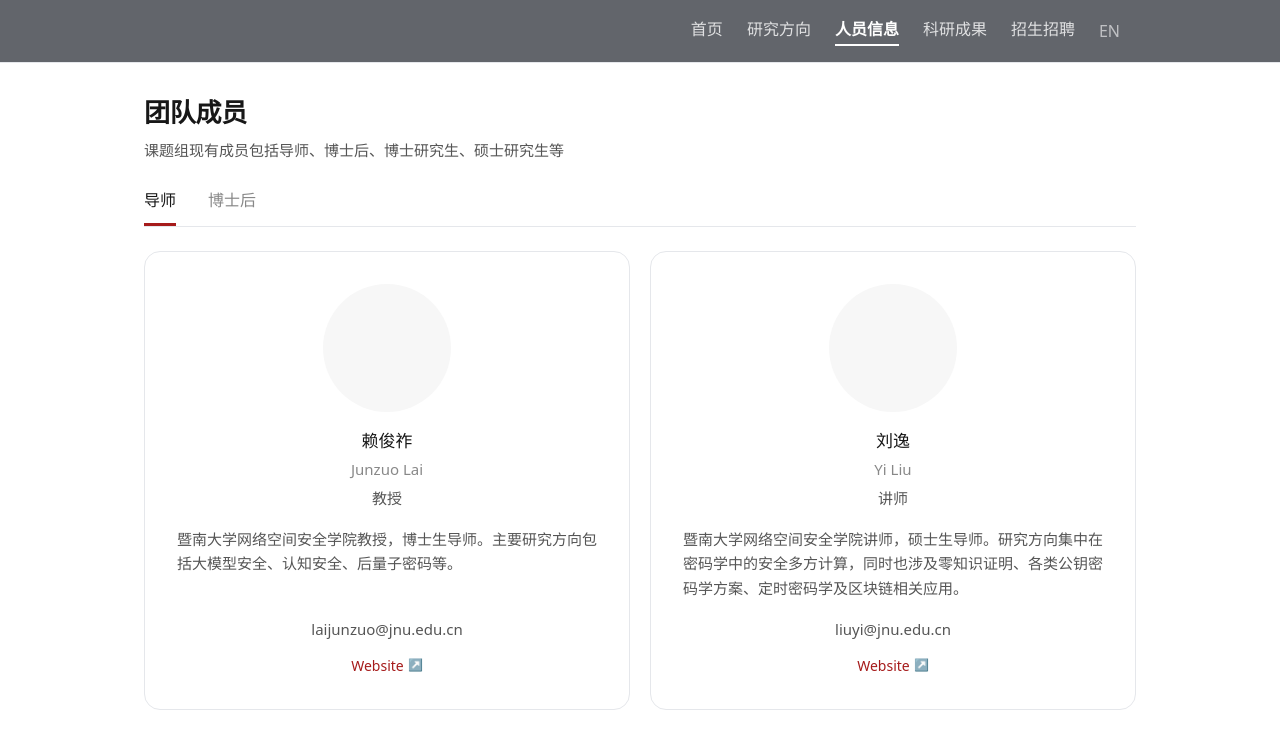
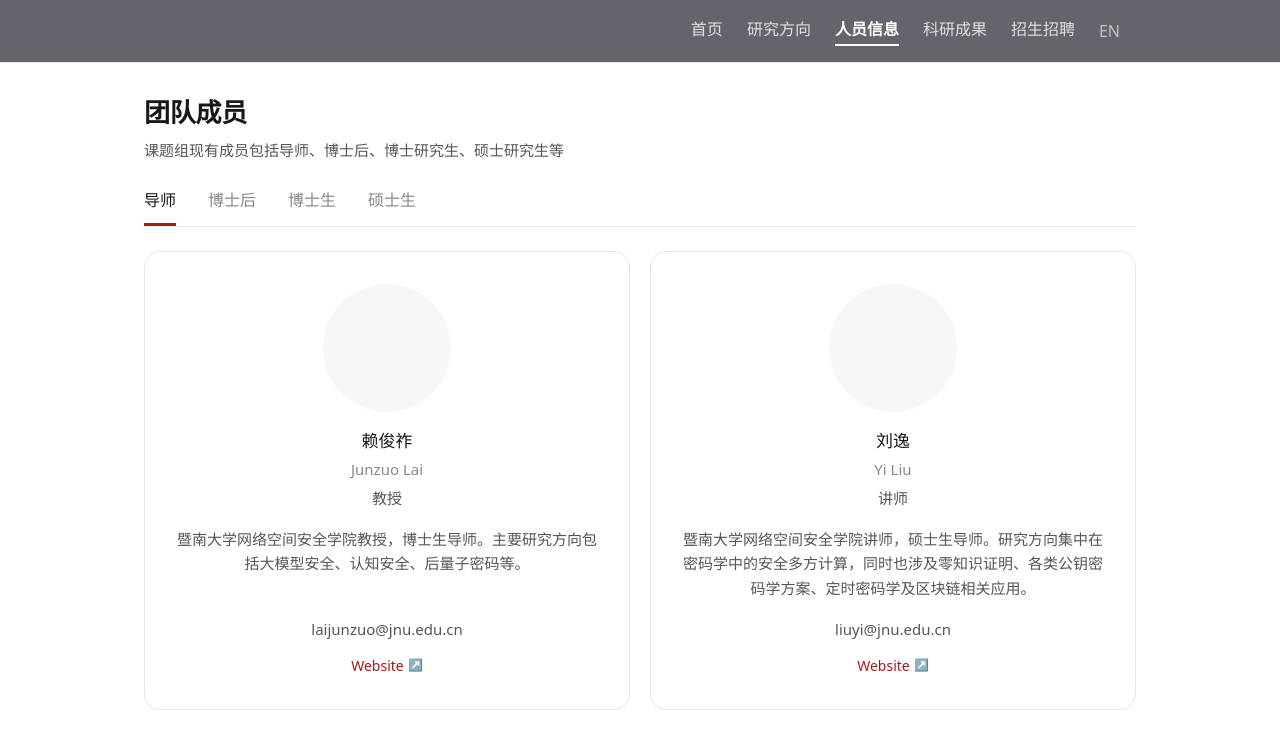
Before and after one commit to SummerBreeze/research-group-website, a Next.js app: page /team in a window 1280 px wide. Shown: the top 748 px of the page. Built offline with nearby package versions, Linux system fonts and the light colour scheme.

Commit message:
添加博士生和硕士生人员信息，优化团队页面交互效果

```diff
--- a/app/team/page.tsx
+++ b/app/team/page.tsx
@@ -5,13 +5,36 @@ import { useState } from 'react';
 import { useLanguage } from '@/lib/i18n/LanguageContext';
 
 export default function TeamPage() {
-  const [activeTab, setActiveTab] = useState<'pi' | 'postdoc'>('pi');
+  const [activeTab, setActiveTab] = useState<'pi' | 'postdoc' | 'phd' | 'master'>('pi');
   const { t } = useLanguage();
 
   const pi = teamData.filter(m => m.role === 'PI');
   const postdocs = teamData.filter(m => m.role === 'postdoc');
+  const phdCurrent = teamData.filter(m => m.role === 'phd' && m.status === 'current');
+  const phdAlumni = teamData.filter(m => m.role === 'phd' && m.status === 'alumni');
+  const masterCurrent = teamData.filter(m => m.role === 'master' && m.status === 'current');
+  const masterAlumni = teamData.filter(m => m.role === 'master' && m.status === 'alumni');
 
-  const currentMembers = activeTab === 'pi' ? pi : postdocs;
+  const getCurrentMembers = () => {
+    switch (activeTab) {
+      case 'pi': return pi;
+      case 'postdoc': return postdocs;
+      case 'phd': return phdCurrent;
+      case 'master': return masterCurrent;
+      default: return pi;
+    }
+  };
+
+  const getAlumniMembers = () => {
+    switch (activeTab) {
+      case 'phd': return phdAlumni;
+      case 'master': return masterAlumni;
+      default: return [];
+    }
+  };
+
+  const currentMembers = getCurrentMembers();
+  const alumniMembers = getAlumniMembers();
 
   return (
     <main className="flex-1 bg-white">
@@ -28,33 +51,57 @@ export default function TeamPage() {
               onClick={() => setActiveTab('pi')}
               className={`relative pb-3 text-[16px] font-medium transition-colors ${
                 activeTab === 'pi'
-                  ? 'text-[#171717] font-bold'
+                  ? 'text-[#171717] font-bold after:w-full'
                   : 'text-[#888888] hover:text-[#555555]'
+              } after:content-[''] after:absolute after:bottom-0 after:left-0 after:h-[3px] after:bg-[#A61B1B] after:transition-all after:duration-300 after:ease-out ${
+                activeTab === 'pi' ? 'after:w-full' : 'after:w-0 hover:after:w-full'
               }`}
             >
               {t('team.pi')}
-              {activeTab === 'pi' && (
-                <span className="absolute bottom-0 left-0 right-0 h-[3px] bg-[#A61B1B]" />
-              )}
             </button>
             <button
               onClick={() => setActiveTab('postdoc')}
               className={`relative pb-3 text-[16px] font-medium transition-colors ${
                 activeTab === 'postdoc'
-                  ? 'text-[#171717] font-bold'
+                  ? 'text-[#171717] font-bold after:w-full'
                   : 'text-[#888888] hover:text-[#555555]'
+              } after:content-[''] after:absolute after:bottom-0 after:left-0 after:h-[3px] after:bg-[#A61B1B] after:transition-all after:duration-300 after:ease-out ${
+                activeTab === 'postdoc' ? 'after:w-full' : 'after:w-0 hover:after:w-full'
               }`}
             >
               {t('team.postdoc')}
-              {activeTab === 'postdoc' && (
-                <span className="absolute bottom-0 left-0 right-0 h-[3px] bg-[#A61B1B]" />
-              )}
+            </button>
+            <button
+              onClick={() => setActiveTab('phd')}
+              className={`relative pb-3 text-[16px] font-medium transition-colors ${
+                activeTab === 'phd'
+                  ? 'text-[#171717] font-bold after:w-full'
+                  : 'text-[#888888] hover:text-[#555555]'
+              } after:content-[''] after:absolute after:bottom-0 after:left-0 after:h-[3px] after:bg-[#A61B1B] after:transition-all after:duration-300 after:ease-out ${
+                activeTab === 'phd' ? 'after:w-full' : 'after:w-0 hover:after:w-full'
+              }`}
+            >
+              {t('team.phd')}
+            </button>
+            <button
+              onClick={() => setActiveTab('master')}
+              className={`relative pb-3 text-[16px] font-medium transition-colors ${
+                activeTab === 'master'
+                  ? 'text-[#171717] font-bold after:w-full'
+                  : 'text-[#888888] hover:text-[#555555]'
+              } after:content-[''] after:absolute after:bottom-0 after:left-0 after:h-[3px] after:bg-[#A61B1B] after:transition-all after:duration-300 after:ease-out ${
+                activeTab === 'master' ? 'after:w-full' : 'after:w-0 hover:after:w-full'
+              }`}
+            >
+              {t('team.master')}
             </button>
           </div>
         </div>
 
         {/* Members Grid */}
         <div className="mt-6">
+          {/* 在校成员 */}
+          {currentMembers.length > 0 && (
             <div className="grid gap-5 md:grid-cols-2">
               {currentMembers.map((member) => (
                 <div
@@ -77,7 +124,7 @@ export default function TeamPage() {
                   </div>
 
                   {member.bio && (
-                  <p className="mt-4 text-[14px] leading-relaxed text-[#555555]">
+                    <p className="mt-4 text-[14px] leading-relaxed text-[#555555] text-center">
                       {member.bio}
                     </p>
                   )}
@@ -108,6 +155,42 @@ export default function TeamPage() {
                 </div>
               ))}
             </div>
+          )}
+
+          {/* 已毕业成员 */}
+          {alumniMembers.length > 0 && (
+            <div className="mt-12">
+              <h2 className="text-[20px] font-semibold text-[#171717] mb-4">
+                {t('team.alumni')}
+              </h2>
+              <div className="bg-[#F7F7F7] rounded-xl p-6">
+                <div className="space-y-3">
+                  {alumniMembers.map((member) => (
+                    <div
+                      key={member.id}
+                      className="flex items-center justify-between py-2 border-b border-gray-300 last:border-b-0"
+                    >
+                      <div className="flex items-center gap-3">
+                        <span className="text-[15px] font-medium text-[#171717]">
+                          {member.name}
+                        </span>
+                        {member.nameEn && (
+                          <span className="text-[14px] text-[#888888]">
+                            ({member.nameEn})
+                          </span>
+                        )}
+                      </div>
+                      {member.destination && (
+                        <span className="text-[14px] text-[#555555]">
+                          {member.destination}
+                        </span>
+                      )}
+                    </div>
+                  ))}
+                </div>
+              </div>
+            </div>
+          )}
         </div>
       </div>
     </main>
--- a/lib/data/team.ts
+++ b/lib/data/team.ts
@@ -3,12 +3,15 @@ export interface TeamMember {
   name: string;
   nameEn?: string;
   role: 'PI' | 'postdoc' | 'phd' | 'master' | 'undergrad';
+  status?: 'current' | 'alumni'; // 在校或已毕业
   title?: string;
   email?: string;
   photo?: string;
   bio?: string;
   homepage?: string;
   googleScholar?: string;
+  destination?: string; // 毕业去向
+  enrollmentYear?: number; // 入学年份
 }
 
 export const teamData: TeamMember[] = [
@@ -50,40 +53,183 @@ export const teamData: TeamMember[] = [
     email: 'wangxm_pd@jnu.edu.cn',
     bio: '研究方向为后量子密码与格密码，博士毕业于中国科学院大学。',
   },
+  // 在校博士生
   {
     id: 'li-jing',
     name: '李静',
     nameEn: 'Jing Li',
     role: 'phd',
+    status: 'current',
     title: '博士研究生',
     email: 'lijing_phd@jnu.edu.cn',
-    bio: '研究方向为认知安全与虚假信息检测，2022年入学。',
+    bio: '研究方向为认知安全与虚假信息检测。',
+    enrollmentYear: 2022,
   },
   {
     id: 'chen-hao',
     name: '陈浩',
     nameEn: 'Hao Chen',
     role: 'phd',
+    status: 'current',
     title: '博士研究生',
     email: 'chenhao_phd@jnu.edu.cn',
-    bio: '研究方向为零知识证明与区块链隐私保护，2023年入学。',
+    bio: '研究方向为零知识证明与区块链隐私保护。',
+    enrollmentYear: 2023,
   },
   {
     id: 'zhao-min',
     name: '赵敏',
     nameEn: 'Min Zhao',
     role: 'phd',
+    status: 'current',
     title: '博士研究生',
     email: 'zhaomin_phd@jnu.edu.cn',
-    bio: '研究方向为大模型安全评测与红蓝对抗，2023年入学。',
+    bio: '研究方向为大模型安全评测与红蓝对抗。',
+    enrollmentYear: 2023,
   },
   {
     id: 'liu-yang',
     name: '刘洋',
     nameEn: 'Yang Liu',
     role: 'phd',
+    status: 'current',
     title: '博士研究生',
     email: 'liuyang_phd@jnu.edu.cn',
-    bio: '研究方向为同态加密与安全多方计算，2024年入学。',
+    bio: '研究方向为同态加密与安全多方计算。',
+    enrollmentYear: 2024,
+  },
+  {
+    id: 'zhou-ting',
+    name: '周婷',
+    nameEn: 'Ting Zhou',
+    role: 'phd',
+    status: 'current',
+    title: '博士研究生',
+    email: 'zhouting_phd@jnu.edu.cn',
+    bio: '研究方向为大模型提示注入与越狱攻击。',
+    enrollmentYear: 2024,
+  },
+  // 已毕业博士生
+  {
+    id: 'wang-chen',
+    name: '王晨',
+    nameEn: 'Chen Wang',
+    role: 'phd',
+    status: 'alumni',
+    destination: '腾讯（高级研究员）',
+    enrollmentYear: 2019,
+  },
+  {
+    id: 'sun-lei',
+    name: '孙磊',
+    nameEn: 'Lei Sun',
+    role: 'phd',
+    status: 'alumni',
+    destination: '华为（安全算法专家）',
+    enrollmentYear: 2020,
+  },
+  // 在校硕士生
+  {
+    id: 'zhang-xiaoyu',
+    name: '张晓宇',
+    nameEn: 'Xiaoyu Zhang',
+    role: 'master',
+    status: 'current',
+    title: '硕士研究生',
+    email: 'zhangxy_m@jnu.edu.cn',
+    bio: '研究方向为密码协议安全分析。',
+    enrollmentYear: 2023,
+  },
+  {
+    id: 'wu-jie',
+    name: '吴杰',
+    nameEn: 'Jie Wu',
+    role: 'master',
+    status: 'current',
+    title: '硕士研究生',
+    email: 'wujie_m@jnu.edu.cn',
+    bio: '研究方向为深度伪造检测技术。',
+    enrollmentYear: 2023,
+  },
+  {
+    id: 'huang-lan',
+    name: '黄兰',
+    nameEn: 'Lan Huang',
+    role: 'master',
+    status: 'current',
+    title: '硕士研究生',
+    email: 'huanglan_m@jnu.edu.cn',
+    bio: '研究方向为区块链安全与智能合约审计。',
+    enrollmentYear: 2024,
+  },
+  {
+    id: 'xu-fang',
+    name: '许芳',
+    nameEn: 'Fang Xu',
+    role: 'master',
+    status: 'current',
+    title: '硕士研究生',
+    email: 'xufang_m@jnu.edu.cn',
+    bio: '研究方向为大模型安全对齐。',
+    enrollmentYear: 2024,
+  },
+  {
+    id: 'gao-ming',
+    name: '高明',
+    nameEn: 'Ming Gao',
+    role: 'master',
+    status: 'current',
+    title: '硕士研究生',
+    email: 'gaoming_m@jnu.edu.cn',
+    bio: '研究方向为零知识证明系统。',
+    enrollmentYear: 2024,
+  },
+  {
+    id: 'qian-hui',
+    name: '钱慧',
+    nameEn: 'Hui Qian',
+    role: 'master',
+    status: 'current',
+    title: '硕士研究生',
+    email: 'qianhui_m@jnu.edu.cn',
+    bio: '研究方向为后量子签名算法。',
+    enrollmentYear: 2025,
+  },
+  // 已毕业硕士生
+  {
+    id: 'lin-tao',
+    name: '林涛',
+    nameEn: 'Tao Lin',
+    role: 'master',
+    status: 'alumni',
+    destination: '阿里巴巴（算法工程师）',
+    enrollmentYear: 2021,
+  },
+  {
+    id: 'he-xue',
+    name: '何雪',
+    nameEn: 'Xue He',
+    role: 'master',
+    status: 'alumni',
+    destination: '字节跳动（安全研发工程师）',
+    enrollmentYear: 2021,
+  },
+  {
+    id: 'zheng-kai',
+    name: '郑凯',
+    nameEn: 'Kai Zheng',
+    role: 'master',
+    status: 'alumni',
+    destination: '中国科学院大学（博士）',
+    enrollmentYear: 2022,
+  },
+  {
+    id: 'ma-xin',
+    name: '马欣',
+    nameEn: 'Xin Ma',
+    role: 'master',
+    status: 'alumni',
+    destination: '深信服（安全研究员）',
+    enrollmentYear: 2022,
   },
 ];
--- a/lib/i18n/dictionaries/en.json
+++ b/lib/i18n/dictionaries/en.json
@@ -9,7 +9,7 @@
   "home": {
     "title": "Cryptography Research Group",
     "subtitle": "Jinan University · School of Cyber Science and Technology",
-    "intro1": "Led by Prof. Lai Junzuo and Dr. Liu Yi, our group focuses on cutting-edge research in ",
+    "intro1": "Led by Prof. Lai Junzuo, our group focuses on cutting-edge research in ",
     "intro1Bold1": "AI Security",
     "intro1Bold2": "Cognitive Security",
     "intro1Bold3": "Post-Quantum Cryptography",
@@ -44,6 +44,9 @@
     "description": "Our group consists of faculty members, postdocs, PhD students, and Master's students",
     "pi": "Faculty",
     "postdoc": "Postdocs",
+    "phd": "PhD Students",
+    "master": "Master's Students",
+    "alumni": "Alumni",
     "website": "Website"
   },
   "publications": {
--- a/lib/i18n/dictionaries/zh.json
+++ b/lib/i18n/dictionaries/zh.json
@@ -9,7 +9,7 @@
   "home": {
     "title": "密码学课题组",
     "subtitle": "暨南大学 网络空间安全学院",
-    "intro1": "课题组由赖俊祚教授和刘逸老师领衔，聚焦",
+    "intro1": "课题组由赖俊祚教授领衔,聚焦",
     "intro1Bold1": "人工智能安全",
     "intro1Bold2": "认知安全",
     "intro1Bold3": "后量子密码",
@@ -44,6 +44,9 @@
     "description": "课题组现有成员包括导师、博士后、博士研究生、硕士研究生等",
     "pi": "导师",
     "postdoc": "博士后",
+    "phd": "博士生",
+    "master": "硕士生",
+    "alumni": "已毕业",
     "website": "Website"
   },
   "publications": {
```
Lines whose indentation alone changed are shown as unchanged.
